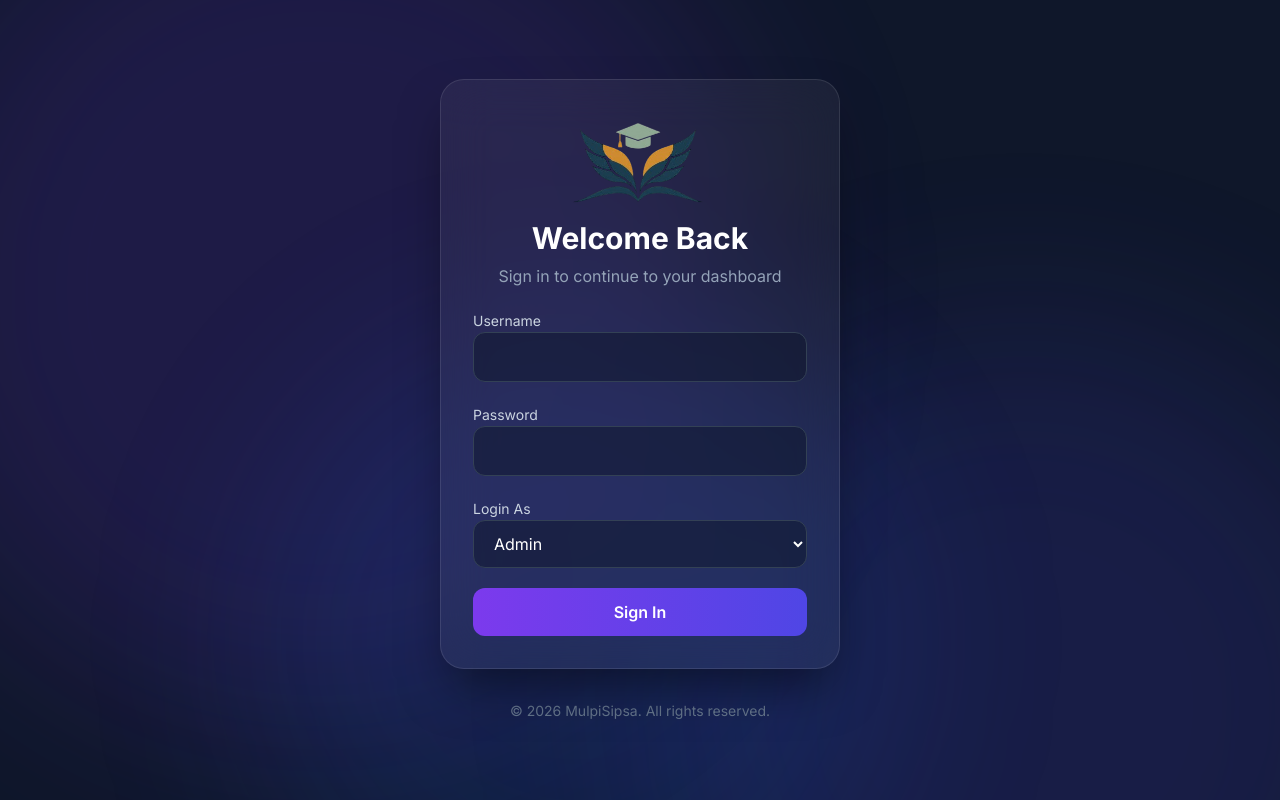
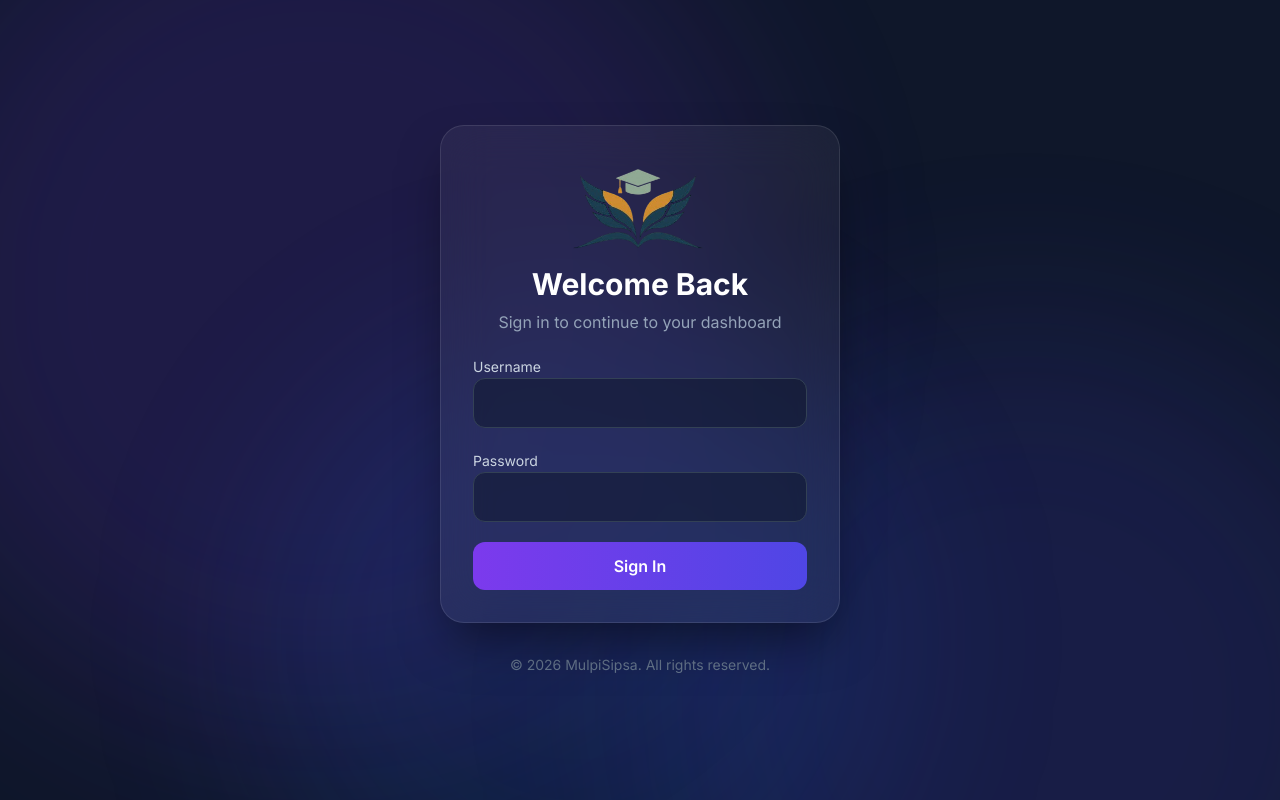
Before and after one commit to MulpiSipsaTuitionManagement/Tuition_management_system, a React (Vite) app in the folder frontend/: page / in a window 1280 px wide. Built offline with nearby package versions, Linux system fonts and the light colour scheme.

Commit message:
Fixed role based redirection

```diff
--- a/frontend/src/App.jsx
+++ b/frontend/src/App.jsx
@@ -1,6 +1,6 @@
 import { useState, useEffect } from 'react';
 import { BrowserRouter, Routes, Route, Navigate } from 'react-router-dom';
-import LoginPage from './layout/LoginPage';
+import LoginPage from './Layout/LoginPage';
 import Layout from './Components/Layout';
 import AdminDashboard from './Dashboard/AdminDashboard';
 import StudentsList from './List/StudentsList';
@@ -107,6 +107,7 @@ export default function App() {
             <>
               <Route path="/" element={<AdminDashboard />} />
               <Route path="/dashboard" element={<AdminDashboard />} />
+              <Route path="/admin/dashboard" element={<AdminDashboard />} />
               <Route path="/classes" element={<ClassesList />} />
               <Route path="/classes/add" element={<AddClass />} />
               <Route path="/classes/:id" element={<ClassDetails />} />
@@ -146,6 +147,7 @@ export default function App() {
             <>
               <Route path="/" element={<TutorDashboard />} />
               <Route path="/dashboard" element={<TutorDashboard />} />
+              <Route path="/tutor/dashboard" element={<TutorDashboard />} />
               <Route path="/attendance" element={<AttendanceManagement />} />
               <Route path="/attendance/mark/:scheduleId" element={<MarkAttendance />} />
               <Route path="/schedules" element={<ClassScheduling />} />
@@ -165,6 +167,7 @@ export default function App() {
             <>
               <Route path="/" element={<StudentDashboard />} />
               <Route path="/dashboard" element={<StudentDashboard />} />
+              <Route path="/student/dashboard" element={<StudentDashboard />} />
               <Route path="/attendance" element={<MyAttendance />} />
               <Route path="/fees" element={<StudentFees />} />
               <Route path="/schedules" element={<ClassScheduling />} />
--- a/frontend/src/Layout/LoginPage.jsx
+++ b/frontend/src/Layout/LoginPage.jsx
@@ -5,7 +5,7 @@ import logo from '../assets/logo.png';
 
 export default function LoginPage({ onLogin }) {
   const [showSplash, setShowSplash] = useState(true);
-  const [formData, setFormData] = useState({ username: '', password: '', role: 'admin' });
+  const [formData, setFormData] = useState({ username: '', password: '' });
   const [loading, setLoading] = useState(false);
   const [error, setError] = useState('');
 
@@ -25,13 +25,23 @@ export default function LoginPage({ onLogin }) {
     try {
       const result = await API.auth.login(
         formData.username,
-        formData.password,
-        formData.role
+        formData.password
       );
       if (result.success) {
         localStorage.setItem('token', result.token);
         localStorage.setItem('user', JSON.stringify(result.user));
+
+        // Notify parent to update state and trigger navigation
         onLogin(result.user);
+
+        // Automatic redirection based on role
+        if (result.user.role === 'admin') {
+          window.location.href = '/admin/dashboard';
+        } else if (result.user.role === 'tutor') {
+          window.location.href = '/tutor/dashboard';
+        } else if (result.user.role === 'student') {
+          window.location.href = '/student/dashboard';
+        }
       } else {
         setError(result.message || 'Login failed');
       }
@@ -141,19 +151,6 @@ export default function LoginPage({ onLogin }) {
                   />
                 </div>
 
-                <div>
-                  <label className="text-sm text-slate-300">Login As</label>
-                  <select
-                    value={formData.role}
-                    onChange={(e) => setFormData({ ...formData, role: e.target.value })}
-                    className="w-full bg-slate-900/50 border border-slate-700 px-4 py-3 rounded-xl text-white"
-                  >
-                    <option value="admin">Admin</option>
-                    <option value="tutor">Tutor</option>
-                    <option value="student">Student</option>
-                  </select>
-                </div>
-
                 {error && (
                   <div className="text-red-400 text-sm text-center bg-red-500/10 p-2 rounded-lg">
                     {error}
--- a/frontend/src/api/api.js
+++ b/frontend/src/api/api.js
@@ -44,8 +44,8 @@ axiosInstance.interceptors.response.use(
 
 export const API = {
   auth: {
-    login: async (username, password, role) => {
-      const response = await axiosInstance.post('/auth/login', { username, password, role });
+    login: async (username, password) => {
+      const response = await axiosInstance.post('/auth/login', { username, password });
       return response.data;
     },
     logout: async () => {
@@ -101,6 +101,7 @@ export const API = {
     enroll: async (id, subjectIds) => (await axiosInstance.post(`/students/${id}/enroll`, { subject_ids: subjectIds })).data,
     getTimetable: async (id) => (await axiosInstance.get(`/students/${id}/timetable`)).data,
     getMyTimetable: async () => (await axiosInstance.get('/student/timetable')).data,
+    getStats: async () => (await axiosInstance.get('/students/stats')).data,
   },
 
   tutors: {
```
Also changed, not shown: 1 other file (tests, documents, lock files or other folders).
